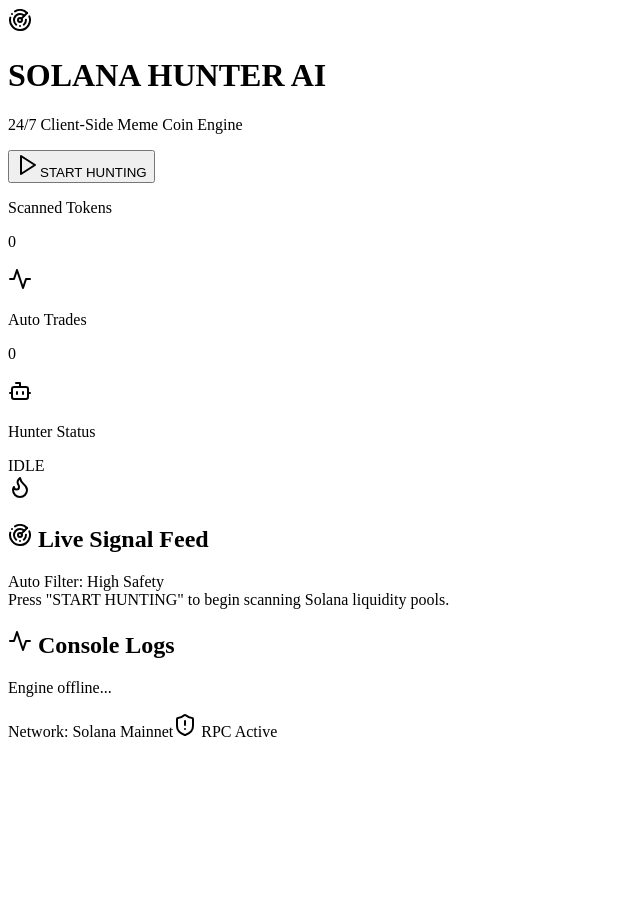
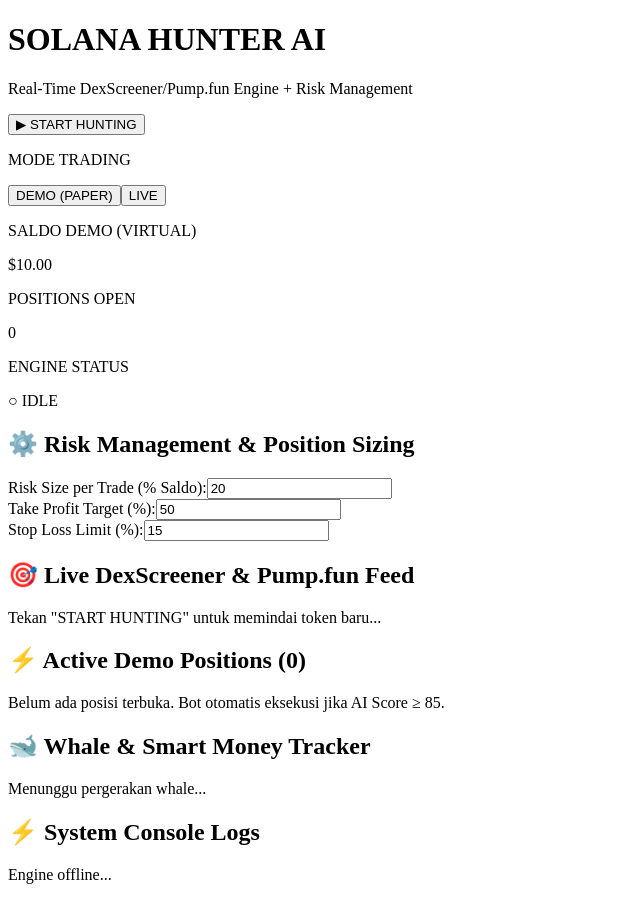
Before and after one commit to winsukses351-oss/solana-meme-hunter, a Next.js app: page / in a window 1280 px wide. Shown: the whole page, without its empty margins (0-640 px from the left). Before the commit the page ends 800 px from the top, so only its background shows below. Built offline with nearby package versions, Linux system fonts and the light colour scheme.

Commit message:
Refactor component and enhance trading functionality
Refactor SolanaHunterDashboard to Home component and update state management for trading features.

```diff
--- a/app/page.jsx
+++ b/app/page.jsx
@@ -1,138 +1,222 @@
 'use client';
+import React, { useState, useEffect } from 'react';
 
-import React, { useState, useEffect } from 'react';
-import { Play, Pause, ShieldAlert, Radar, Flame, Bot, Wallet, ExternalLink, Activity } from 'lucide-react';
+export default function Home() {
+  const [isRunning, setIsRunning] = useState(false);
+  const [tradeMode, setTradeMode] = useState('demo'); // 'demo' atau 'live'
+  const [balanceUSD, setBalanceUSD] = useState(10.0); // Modal Awal $10
 
-export default function SolanaHunterDashboard() {
-  const [isBotActive, setIsBotActive] = useState(false);
+  // Risk Management Parameters
+  const [riskPercent, setRiskPercent] = useState(20); // Maks 20% modal per trade ($2)
+  const [takeProfit, setTakeProfit] = useState(50); // TP +50%
+  const [stopLoss, setStopLoss] = useState(15); // SL -15%
+
+  const [scannedTokens, setScannedTokens] = useState([]);
+  const [activeTrades, setActiveTrades] = useState([]);
+  const [whaleLogs, setWhaleLogs] = useState([]);
   const [logs, setLogs] = useState([]);
-  const [detectedTokens, setDetectedTokens] = useState([]);
-  const [stats, setStats] = useState({ scanned: 0, bought: 0, winRate: '0%' });
 
-  // Simulation Engine for Client-Side Hunting
-  useEffect(() => {
-    let interval;
-    if (isBotActive) {
-      interval = setInterval(() => {
-        const mockScore = Math.floor(Math.random() * 40) + 60;
+  // Fetch real-time token dari DexScreener API
+  const fetchRealData = async () => {
+    try {
+      const res = await fetch('https://api.dexscreener.com/latest/dex/tokens/solana');
+      const data = await res.json();
+
+      if (data.pairs && data.pairs.length > 0) {
+        const topPair = data.pairs[Math.floor(Math.random() * Math.min(15, data.pairs.length))];
+        const aiScore = Math.floor(Math.random() * 30) + 70; // Score 70-99
+        const liquidityUsd = parseFloat(topPair.liquidity?.usd || 0);
+        const priceUsd = parseFloat(topPair.priceUsd) || 0.00001;
+
+        // Whale Detection Logic (Simulasi transaksi > $1,000 pada koin baru)
+        const isWhaleActive = Math.random() > 0.6;
+        const whaleVolume = isWhaleActive ? Math.floor(Math.random() * 5000) + 1000 : 0;
+
         const newToken = {
-          id: Date.now(),
-          symbol: `$MEME${Math.floor(Math.random() * 900 + 100)}`,
-          score: mockScore,
-          liquidity: `$${(Math.random() * 15 + 2).toFixed(1)}k`,
-          safety: mockScore > 80 ? 'HIGH' : 'MEDIUM',
-          time: new Date().toLocaleTimeString(),
+          symbol: topPair.baseToken.symbol,
+          name: topPair.baseToken.name,
+          liquidity: liquidityUsd,
+          price: priceUsd,
+          aiScore: aiScore,
+          address: topPair.pairAddress,
+          time: new Date().toLocaleTimeString('id-ID'),
+          whaleVolume: whaleVolume
         };
 
-        setDetectedTokens((prev) => [newToken, ...prev.slice(0, 4)]);
-        setStats((prev) => ({ ...prev, scanned: prev.scanned + 1 }));
+        setScannedTokens((prev) => [newToken, ...prev.slice(0, 4)]);
+        addLog(`[${newToken.time}] Scanned $${newToken.symbol} | Liq: $${Math.round(liquidityUsd)} | Score: ${aiScore}/100`);
 
-        setLogs((prev) => [
-          `[${newToken.time}] Scanned token ${newToken.symbol} - Score: ${newToken.score}/100`,
-          ...prev.slice(0, 9)
-        ]);
-      }, 4000);
+        if (isWhaleActive) {
+          addWhaleLog(`[WHALE ALERT] Buy $${whaleVolume} di $${newToken.symbol}`);
+        }
+
+        // Auto-Trade Trigger (Jika Score >= 85)
+        if (aiScore >= 85 && tradeMode === 'demo') {
+          executeDemoTrade(newToken);
+        }
+      }
+    } catch (err) {
+      addLog(`[${new Date().toLocaleTimeString('id-ID')}] Error fetching Solana market data`);
+    }
+  };
+
+  // Eksekusi Demo Trade dengan Risk Management (Position Sizing)
+  const executeDemoTrade = (token) => {
+    // Hitung posisi berdasarkan persentase risiko dari saldo saat ini
+    const positionSize = (balanceUSD * (riskPercent / 100));
+
+    if (balanceUSD >= positionSize && positionSize > 0) {
+      setBalanceUSD((prev) => parseFloat((prev - positionSize).toFixed(2)));
+
+      const newTrade = {
+        ...token,
+        id: Date.now(),
+        entryPrice: token.price,
+        currentPrice: token.price,
+        positionSizeUSD: positionSize,
+        tpPrice: token.price * (1 + takeProfit / 100),
+        slPrice: token.price * (1 - stopLoss / 100),
+        pnlPercent: 0
+      };
+
+      setActiveTrades((prev) => [newTrade, ...prev]);
+      addLog(`[AUTO-BUY DEMO] $${token.symbol} | Size: $${positionSize.toFixed(2)} | TP: +${takeProfit}% | SL: -${stopLoss}%`);
+    }
+  };
+
+  const addLog = (msg) => {
+    setLogs((prev) => [msg, ...prev.slice(0, 14)]);
+  };
+
+  const addWhaleLog = (msg) => {
+    setWhaleLogs((prev) => [msg, ...prev.slice(0, 5)]);
+  };
+
+  useEffect(() => {
+    let interval = null;
+    if (isRunning) {
+      interval = setInterval(() => {
+        fetchRealData();
+      }, 4000); // Scan tiap 4 detik
+    } else {
+      clearInterval(interval);
     }
     return () => clearInterval(interval);
-  }, [isBotActive]);
+  }, [isRunning, balanceUSD, tradeMode, riskPercent, takeProfit, stopLoss]);
 
   return (
-    <div className="min-h-screen bg-slate-950 text-slate-100 p-4 font-sans">
-      {/* Top Navigation */}
-      <header className="flex flex-col sm:flex-row justify-between items-center bg-slate-900 border border-slate-800 p-4 rounded-xl gap-4 mb-6">
-        <div className="flex items-center gap-3">
-          <Radar className="w-8 h-8 text-emerald-400 animate-pulse" />
-          <div>
-            <h1 className="text-xl font-bold tracking-wide">SOLANA HUNTER AI</h1>
-            <p className="text-xs text-slate-400">24/7 Client-Side Meme Coin Engine</p>
+    <div className="min-h-screen bg-slate-950 text-slate-100 p-4 font-mono">
+      {/* Header */}
+      <div className="max-w-5xl mx-auto flex justify-between items-center bg-slate-900 border border-slate-800 p-4 rounded-xl mb-4">
+        <div>
+          <h1 className="text-xl font-bold text-emerald-400">SOLANA HUNTER AI</h1>
+          <p className="text-xs text-slate-400">Real-Time DexScreener/Pump.fun Engine + Risk Management</p>
+        </div>
+        <button
+          onClick={() => setIsRunning(!isRunning)}
+          className={`px-5 py-2.5 rounded-lg font-bold text-sm transition ${
+            isRunning ? 'bg-rose-600 hover:bg-rose-700' : 'bg-emerald-600 hover:bg-emerald-700'
+          }`}
+        >
+          {isRunning ? '⏹ STOP BOT' : '▶ START HUNTING'}
+        </button>
+      </div>
+
+      {/* Control Panel: Trading Mode & Capital */}
+      <div className="max-w-5xl mx-auto grid grid-cols-1 md:grid-cols-4 gap-4 mb-4">
+        <div className="bg-slate-900 border border-slate-800 p-4 rounded-xl">
+          <p className="text-xs text-slate-400 mb-2">MODE TRADING</p>
+          <div className="flex gap-2">
+            <button
+              onClick={() => setTradeMode('demo')}
+              className={`flex-1 py-1.5 text-xs font-bold rounded transition ${
+                tradeMode === 'demo' ? 'bg-amber-500 text-slate-950' : 'bg-slate-800 text-slate-400'
+              }`}
+            >
+              DEMO (PAPER)
+            </button>
+            <button
+              onClick={() => setTradeMode('live')}
+              className={`flex-1 py-1.5 text-xs font-bold rounded transition ${
+                tradeMode === 'live' ? 'bg-rose-500 text-slate-950' : 'bg-slate-800 text-slate-400'
+              }`}
+            >
+              LIVE
+            </button>
           </div>
         </div>
 
-        <div className="flex items-center gap-4 w-full sm:w-auto justify-end">
-          <button
-            onClick={() => setIsBotActive(!isBotActive)}
-            className={`flex items-center gap-2 px-6 py-2.5 rounded-lg font-bold text-sm transition-all ${
-              isBotActive
-                ? 'bg-rose-600 hover:bg-rose-500 text-white shadow-lg shadow-rose-950'
-                : 'bg-emerald-500 hover:bg-emerald-400 text-slate-950 shadow-lg shadow-emerald-950'
-            }`}
-          >
-            {isBotActive ? <Pause className="w-4 h-4" /> : <Play className="w-4 h-4" />}
-            {isBotActive ? 'STOP BOT' : 'START HUNTING'}
-          </button>
-        </div>
-      </header>
-
-      {/* Metrics Row */}
-      <div className="grid grid-cols-1 sm:grid-cols-3 gap-4 mb-6">
-        <div className="bg-slate-900/60 border border-slate-800 p-4 rounded-xl flex items-center justify-between">
-          <div>
-            <p className="text-xs text-slate-400 font-medium">Scanned Tokens</p>
-            <p className="text-2xl font-bold mt-1 text-slate-100">{stats.scanned}</p>
-          </div>
-          <Activity className="w-8 h-8 text-blue-500 opacity-80" />
+        <div className="bg-slate-900 border border-slate-800 p-4 rounded-xl">
+          <p className="text-xs text-slate-400 mb-1">SALDO DEMO (VIRTUAL)</p>
+          <p className="text-2xl font-bold text-amber-400">${balanceUSD.toFixed(2)}</p>
         </div>
 
-        <div className="bg-slate-900/60 border border-slate-800 p-4 rounded-xl flex items-center justify-between">
-          <div>
-            <p className="text-xs text-slate-400 font-medium">Auto Trades</p>
-            <p className="text-2xl font-bold mt-1 text-emerald-400">{stats.bought}</p>
-          </div>
-          <Bot className="w-8 h-8 text-emerald-500 opacity-80" />
+        <div className="bg-slate-900 border border-slate-800 p-4 rounded-xl">
+          <p className="text-xs text-slate-400 mb-1">POSITIONS OPEN</p>
+          <p className="text-2xl font-bold text-emerald-400">{activeTrades.length}</p>
         </div>
 
-        <div className="bg-slate-900/60 border border-slate-800 p-4 rounded-xl flex items-center justify-between">
-          <div>
-            <p className="text-xs text-slate-400 font-medium">Hunter Status</p>
-            <span className={`inline-block mt-2 px-2.5 py-1 text-xs font-bold rounded-full ${
-              isBotActive ? 'bg-emerald-500/10 text-emerald-400 border border-emerald-500/20' : 'bg-slate-800 text-slate-400'
-            }`}>
-              {isBotActive ? 'RUNNING' : 'IDLE'}
-            </span>
-          </div>
-          <Flame className="w-8 h-8 text-amber-500 opacity-80" />
+        <div className="bg-slate-900 border border-slate-800 p-4 rounded-xl">
+          <p className="text-xs text-slate-400 mb-1">ENGINE STATUS</p>
+          <span className={`inline-block mt-1 px-2.5 py-1 text-xs font-bold rounded ${isRunning ? 'bg-emerald-500/20 text-emerald-400 border border-emerald-500/30' : 'bg-slate-800 text-slate-400'}`}>
+            {isRunning ? '● RUNNING' : '○ IDLE'}
+          </span>
         </div>
       </div>
 
-      {/* Main Grid */}
-      <div className="grid grid-cols-1 lg:grid-cols-3 gap-6">
-        {/* Token Radar List */}
-        <div className="lg:col-span-2 bg-slate-900/80 border border-slate-800 rounded-xl p-4">
-          <div className="flex items-center justify-between mb-4">
-            <h2 className="text-sm font-bold flex items-center gap-2 text-slate-200">
-              <Radar className="w-4 h-4 text-emerald-400" /> Live Signal Feed
-            </h2>
-            <span className="text-xs text-slate-400">Auto Filter: High Safety</span>
+      {/* Risk Management Settings */}
+      <div className="max-w-5xl mx-auto bg-slate-900 border border-slate-800 p-4 rounded-xl mb-4">
+        <h2 className="text-xs font-bold text-slate-400 uppercase tracking-wider mb-3">⚙️ Risk Management & Position Sizing</h2>
+        <div className="grid grid-cols-1 md:grid-cols-3 gap-4">
+          <div>
+            <label className="text-[11px] text-slate-400 block mb-1">Risk Size per Trade (% Saldo):</label>
+            <input
+              type="number"
+              value={riskPercent}
+              onChange={(e) => setRiskPercent(Number(e.target.value))}
+              className="w-full bg-slate-950 border border-slate-800 rounded px-3 py-1.5 text-sm text-amber-400 font-bold focus:outline-none focus:border-amber-500"
+            />
           </div>
+          <div>
+            <label className="text-[11px] text-slate-400 block mb-1">Take Profit Target (%):</label>
+            <input
+              type="number"
+              value={takeProfit}
+              onChange={(e) => setTakeProfit(Number(e.target.value))}
+              className="w-full bg-slate-950 border border-slate-800 rounded px-3 py-1.5 text-sm text-emerald-400 font-bold focus:outline-none focus:border-emerald-500"
+            />
+          </div>
+          <div>
+            <label className="text-[11px] text-slate-400 block mb-1">Stop Loss Limit (%):</label>
+            <input
+              type="number"
+              value={stopLoss}
+              onChange={(e) => setStopLoss(Number(e.target.value))}
+              className="w-full bg-slate-950 border border-slate-800 rounded px-3 py-1.5 text-sm text-rose-400 font-bold focus:outline-none focus:border-rose-500"
+            />
+          </div>
+        </div>
+      </div>
 
-          <div className="space-y-3">
-            {detectedTokens.length === 0 ? (
-              <div className="text-center py-12 border border-dashed border-slate-800 rounded-lg text-slate-500 text-sm">
-                Press "START HUNTING" to begin scanning Solana liquidity pools.
-              </div>
+      {/* Main Grid: Discovery Feed & Active Positions */}
+      <div className="max-w-5xl mx-auto grid grid-cols-1 md:grid-cols-2 gap-4 mb-4">
+        {/* Real-time Discovery Feed */}
+        <div className="bg-slate-900 border border-slate-800 p-4 rounded-xl">
+          <h2 className="text-sm font-bold text-slate-300 mb-3">🎯 Live DexScreener & Pump.fun Feed</h2>
+          <div className="space-y-2">
+            {scannedTokens.length === 0 ? (
+              <p className="text-xs text-slate-500">Tekan "START HUNTING" untuk memindai token baru...</p>
             ) : (
-              detectedTokens.map((token) => (
-                <div key={token.id} className="flex items-center justify-between bg-slate-950 border border-slate-800/80 p-3 rounded-lg hover:border-slate-700 transition">
+              scannedTokens.map((item, idx) => (
+                <div key={idx} className="bg-slate-950 p-3 rounded-lg border border-slate-800 flex justify-between items-center">
                   <div>
-                    <div className="flex items-center gap-2">
-                      <span className="font-bold text-slate-100">{token.symbol}</span>
-                      <span className={`text-[10px] px-1.5 py-0.5 rounded font-bold ${
-                        token.safety === 'HIGH' ? 'bg-emerald-950 text-emerald-400 border border-emerald-800' : 'bg-amber-950 text-amber-400 border border-amber-800'
-                      }`}>
-                        {token.safety}
-                      </span>
-                    </div>
-                    <p className="text-xs text-slate-500 mt-1">Liquidity: {token.liquidity}</p>
+                    <p className="font-bold text-emerald-400 text-sm">${item.symbol}</p>
+                    <p className="text-[10px] text-slate-400">Liq: ${Math.round(item.liquidity).toLocaleString()} | Price: ${item.price}</p>
                   </div>
-
-                  <div className="flex items-center gap-4">
-                    <div className="text-right">
-                      <p className="text-xs text-slate-400">AI Score</p>
-                      <p className="font-bold text-emerald-400 text-sm">{token.score}/100</p>
-                    </div>
-                    <button className="p-2 bg-slate-800 hover:bg-slate-700 text-slate-200 rounded-lg text-xs font-bold flex items-center gap-1">
-                      Trade <ExternalLink className="w-3 h-3" />
-                    </button>
+                  <div className="text-right">
+                    <span className="text-xs font-bold bg-emerald-500/10 text-emerald-400 px-2.5 py-1 rounded border border-emerald-500/20">
+                      Score: {item.aiScore}/100
+                    </span>
                   </div>
                 </div>
               ))
@@ -140,28 +224,45 @@ export default function SolanaHunterDashboard() {
           </div>
         </div>
 
-        {/* Engine Activity Console */}
-        <div className="bg-slate-900/80 border border-slate-800 rounded-xl p-4 flex flex-col justify-between">
-          <div>
-            <h2 className="text-sm font-bold flex items-center gap-2 text-slate-200 mb-3">
-              <Activity className="w-4 h-4 text-blue-400" /> Console Logs
-            </h2>
-            <div className="bg-slate-950 rounded-lg p-3 font-mono text-[11px] space-y-1.5 text-slate-400 h-64 overflow-y-auto border border-slate-800/50">
-              {logs.length === 0 ? (
-                <p className="text-slate-600">Engine offline...</p>
-              ) : (
-                logs.map((log, idx) => (
-                  <p key={idx} className="leading-relaxed border-b border-slate-900/50 pb-1">
-                    {log}
-                  </p>
-                ))
-              )}
-            </div>
+        {/* Demo Active Positions */}
+        <div className="bg-slate-900 border border-slate-800 p-4 rounded-xl">
+          <h2 className="text-sm font-bold text-amber-400 mb-3">⚡ Active Demo Positions ({activeTrades.length})</h2>
+          <div className="space-y-2">
+            {activeTrades.length === 0 ? (
+              <p className="text-xs text-slate-500">Belum ada posisi terbuka. Bot otomatis eksekusi jika AI Score ≥ 85.</p>
+            ) : (
+              activeTrades.map((trade) => (
+                <div key={trade.id} className="bg-slate-950 p-3 rounded-lg border border-amber-500/30 flex justify-between items-center">
+                  <div>
+                    <p className="font-bold text-slate-200 text-sm">${trade.symbol}</p>
+                    <p className="text-[10px] text-slate-400">Entry: ${trade.entryPrice} | Size: ${trade.positionSizeUSD.toFixed(2)}</p>
+                  </div>
+                  <div className="text-right">
+                    <span className="text-[10px] bg-emerald-500/20 text-emerald-400 px-2 py-0.5 rounded font-bold block mb-0.5">TP: +{takeProfit}%</span>
+                    <span className="text-[10px] bg-rose-500/20 text-rose-400 px-2 py-0.5 rounded font-bold block">SL: -{stopLoss}%</span>
+                  </div>
+                </div>
+              ))
+            )}
           </div>
+        </div>
+      </div>
 
-          <div className="mt-4 pt-3 border-t border-slate-800/80 flex items-center justify-between text-xs text-slate-500">
-            <span>Network: Solana Mainnet</span>
-            <span className="flex items-center gap-1"><ShieldAlert className="w-3 h-3 text-emerald-400" /> RPC Active</span>
+      {/* Whale Tracker & System Console Logs */}
+      <div className="max-w-5xl mx-auto grid grid-cols-1 md:grid-cols-3 gap-4">
+        {/* Whale Tracker Panel */}
+        <div className="bg-slate-900 border border-slate-800 p-4 rounded-xl">
+          <h2 className="text-sm font-bold text-cyan-400 mb-2">🐋 Whale & Smart Money Tracker</h2>
+          <div className="bg-slate-950 p-3 rounded-lg h-36 overflow-y-auto text-[11px] font-mono text-cyan-300 space-y-1">
+            {whaleLogs.length === 0 ? <p className="text-slate-600">Menunggu pergerakan whale...</p> : whaleLogs.map((wLog, i) => <p key={i}>{wLog}</p>)}
+          </div>
+        </div>
+
+        {/* System Console Logs */}
+        <div className="md:col-span-2 bg-slate-900 border border-slate-800 p-4 rounded-xl">
+          <h2 className="text-sm font-bold text-slate-300 mb-2">⚡ System Console Logs</h2>
+          <div className="bg-slate-950 p-3 rounded-lg h-36 overflow-y-auto text-[11px] font-mono text-slate-400 space-y-1">
+            {logs.length === 0 ? <p className="text-slate-600">Engine offline...</p> : logs.map((log, i) => <p key={i}>{log}</p>)}
           </div>
         </div>
       </div>
```
